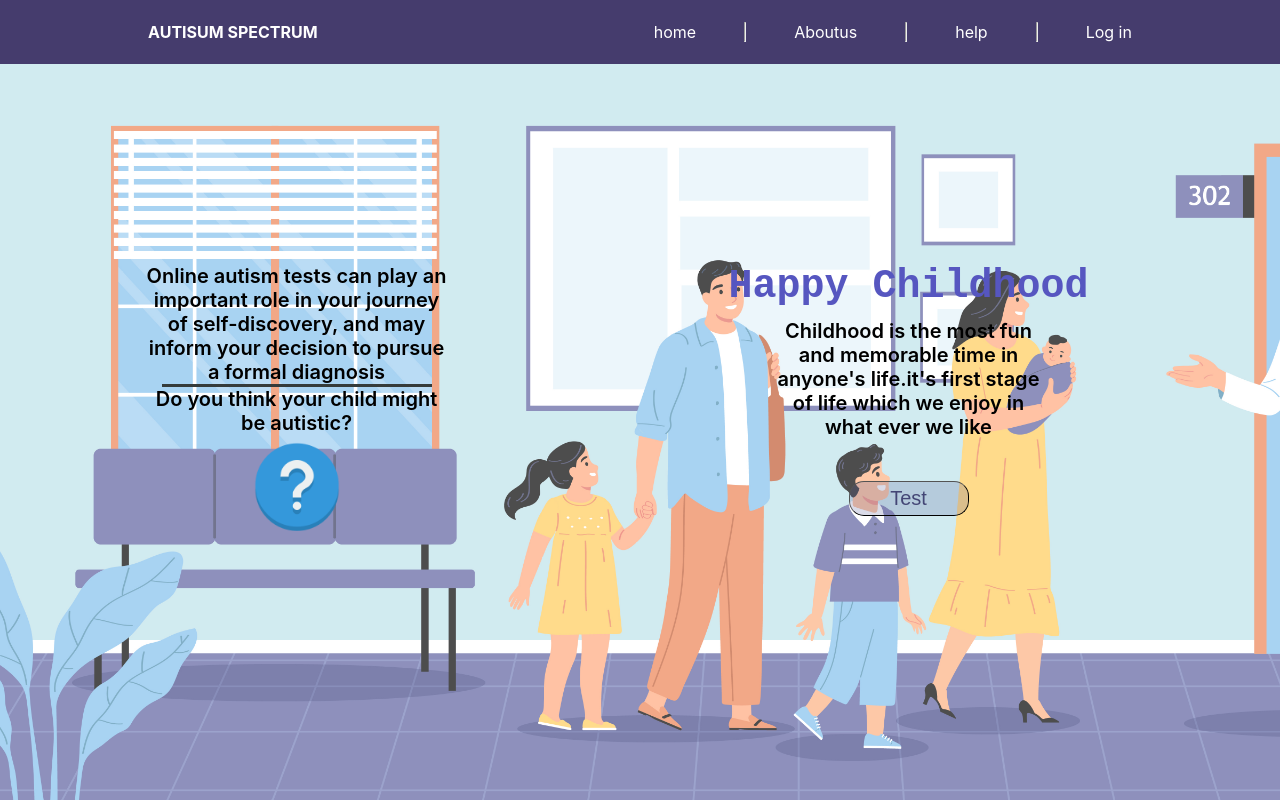
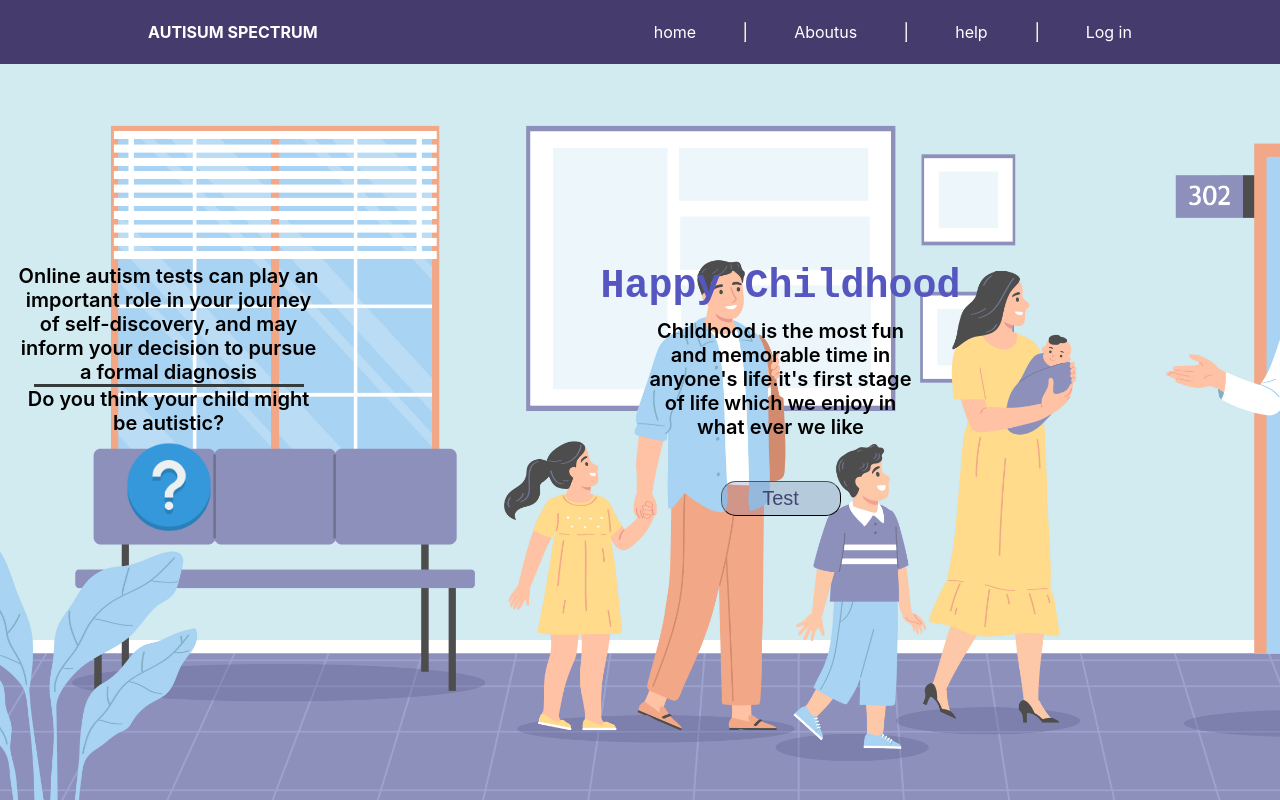
Before and after one commit to wssfernando99/Mproject, a React (Create React App) app: page /Homepage in a window 1280 px wide. Built offline with nearby package versions, Linux system fonts and the light colour scheme.

Commit message:
change some class names

```diff
--- a/src/pages/Homepage.css
+++ b/src/pages/Homepage.css
@@ -1,4 +1,4 @@
-.wrapper {
+.wrapper1 {
     display: flex;
     width: 100vw;
     height: 100vh;
@@ -10,7 +10,7 @@
 .navigationbar{
     width: 100vw;
 }
-.wrapper::after{
+.wrappe1r::after{
     content:'';
     background-image:url('/src/pages/img/background.jpg');
     background-size: cover;
--- a/src/pages/Homepage.js
+++ b/src/pages/Homepage.js
@@ -6,7 +6,7 @@ import { Link } from 'react-router-dom';
 export const Homepage = () => {
   return (
 
-    <div className='wrapper'>
+    <div className='wrappe1r'>
       <div className='navigationbar'><Navbar /></div>
       <div className="wrapper2">
         <div className="container2">
--- a/src/pages/TestPage.css
+++ b/src/pages/TestPage.css
@@ -1,5 +1,5 @@
 
-.background {
+.background1 {
     background-image: url('/src/pages/img/BGimg.jpg');
     background-size: cover;
     background-position-x: center;
--- a/src/pages/TestPage.js
+++ b/src/pages/TestPage.js
@@ -21,7 +21,7 @@ export const TestPage = () => {
     return (
 
 
-      <div className="background">
+      <div className="background1">
        {/* <img src={img1} className="App-logo" alt="logo"/> */}
 
       <div className='navbar'><Navbar /></div>
```
